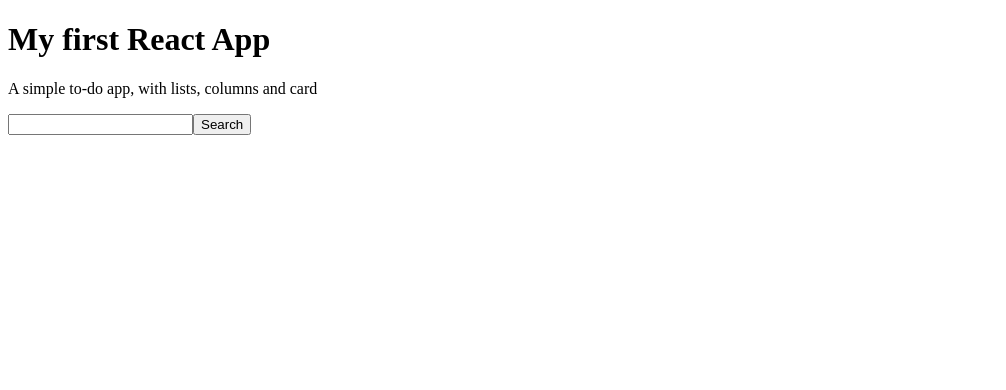
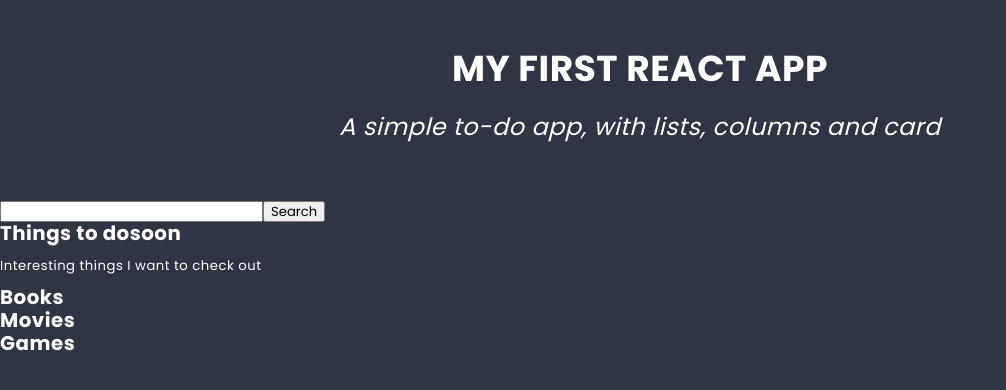
Before and after one commit to AlinaLubiana/Kodilla_React, a JavaScript app in the folder project-name/: page / in a window 1280 px wide. Shown: the top 390 px of the page, without its empty margins (0-1006 px from the left). Built offline with nearby package versions, Linux system fonts and the light colour scheme.

Commit message:
11.4 ex 1

```diff
--- a/project-name/package.json
+++ b/project-name/package.json
@@ -9,6 +9,7 @@
     "react": "^18.2.0",
     "react-dom": "^18.2.0",
     "react-scripts": "5.0.1",
+    "sass": "^1.57.1",
     "web-vitals": "^2.1.4"
   },
   "scripts": {
--- a/project-name/src/App.js
+++ b/project-name/src/App.js
@@ -1,11 +1,13 @@
 import Hero from './components/Hero/Hero'
 import SearchForm from './components/SearchForm/SearchForm'
+import List from './components/List/List';
 
 const App = () => {
   return (
     <div>
       <Hero />
       <SearchForm />
+      <List />
     </div>
   );
 };
--- a/project-name/src/components/Hero/Hero.js
+++ b/project-name/src/components/Hero/Hero.js
@@ -1,11 +1,12 @@
+import styles from './Hero.module.scss';
+
 const Hero = () => {
-    return (
-      <div>
-        <h1>My first React App</h1>
-        <p>A simple to-do app, with lists, columns and card</p>
-      </div>
-    );
-  };
-
+  return (
+    <div className={styles.hero}>
+      <h1 className={styles.title}>My first React App</h1>
+      <p className={styles.subtitle}>A simple to-do app, with lists, columns and card</p>
+    </div>
+  );
+};
 
   export default Hero;
--- /dev/null
+++ b/project-name/src/components/Hero/Hero.module.scss
@@ -0,0 +1,24 @@
+@import '../../styles/settings.scss';
+
+.hero {
+  padding: $base-size;
+}
+
+.title {
+  padding: ($base-size * 3) 0;
+  text-align: center;
+  font-size: ($base-size * 3);
+  text-transform: uppercase;
+}
+
+.subtitle {
+  padding: ($base-size * 2) 0;
+  text-align: center;
+  font-size: ($base-size * 2);
+  font-style: italic;
+  font-weight: normal;
+}
+
+.title + .subtitle {
+  margin-top: (- $base-size * 3);
+}
--- /dev/null
+++ b/project-name/src/components/List/List.js
@@ -0,0 +1,25 @@
+const List = () => {
+    return (
+
+      <div>
+        <header>
+          <h2>Things to do<span>soon</span></h2>
+        </header>
+        <p>Interesting things I want to check out</p>
+        <section>
+        <article>
+          <h2>Books</h2>
+        </article>
+        <article>
+          <h2>Movies</h2>
+        </article>
+        <article>
+          <h2>Games</h2>
+          </article>
+        </section>
+      </div>
+    );
+  };
+
+
+  export default List;
--- a/project-name/src/index.js
+++ b/project-name/src/index.js
@@ -1,5 +1,7 @@
 import ReactDOM from 'react-dom';
 import App from './App';
+import './styles/normalize.scss';
+import './styles/global.scss';
 
 ReactDOM.render(
   App(),
--- /dev/null
+++ b/project-name/src/styles/global.scss
@@ -0,0 +1,23 @@
+@import './settings.scss';
+
+*, *::before, *::after {
+  box-sizing: border-box;
+}
+
+body {
+  margin: 0;
+  padding: 0;
+  background: $color-dark;
+  font-family: $font-text;
+  font-size: ($base-size * 1.1);
+  color: $color-light;
+  letter-spacing: 0.5px;
+}
+
+:global(.container) {
+  width: 90%;
+  max-width: 1400px;
+  margin: 0 auto;
+}
+
+@import "./typography.scss";
--- /dev/null
+++ b/project-name/src/styles/normalize.scss
@@ -0,0 +1,349 @@
+/*! normalize.css v8.0.1 | MIT License | github.com/necolas/normalize.css */
+
+/* Document
+   ========================================================================== */
+
+/**
+ * 1. Correct the line height in all browsers.
+ * 2. Prevent adjustments of font size after orientation changes in iOS.
+ */
+
+ html {
+  line-height: 1.15; /* 1 */
+  -webkit-text-size-adjust: 100%; /* 2 */
+}
+
+/* Sections
+   ========================================================================== */
+
+/**
+ * Remove the margin in all browsers.
+ */
+
+body {
+  margin: 0;
+}
+
+/**
+ * Render the `main` element consistently in IE.
+ */
+
+main {
+  display: block;
+}
+
+/**
+ * Correct the font size and margin on `h1` elements within `section` and
+ * `article` contexts in Chrome, Firefox, and Safari.
+ */
+
+h1 {
+  font-size: 2em;
+  margin: 0.67em 0;
+}
+
+/* Grouping content
+   ========================================================================== */
+
+/**
+ * 1. Add the correct box sizing in Firefox.
+ * 2. Show the overflow in Edge and IE.
+ */
+
+hr {
+  box-sizing: content-box; /* 1 */
+  height: 0; /* 1 */
+  overflow: visible; /* 2 */
+}
+
+/**
+ * 1. Correct the inheritance and scaling of font size in all browsers.
+ * 2. Correct the odd `em` font sizing in all browsers.
+ */
+
+pre {
+  font-family: monospace, monospace; /* 1 */
+  font-size: 1em; /* 2 */
+}
+
+/* Text-level semantics
+   ========================================================================== */
+
+/**
+ * Remove the gray background on active links in IE 10.
+ */
+
+a {
+  background-color: transparent;
+}
+
+/**
+ * 1. Remove the bottom border in Chrome 57-
+ * 2. Add the correct text decoration in Chrome, Edge, IE, Opera, and Safari.
+ */
+
+abbr[title] {
+  border-bottom: none; /* 1 */
+  text-decoration: underline; /* 2 */
+  text-decoration: underline dotted; /* 2 */
+}
+
+/**
+ * Add the correct font weight in Chrome, Edge, and Safari.
+ */
+
+b,
+strong {
+  font-weight: bolder;
+}
+
+/**
+ * 1. Correct the inheritance and scaling of font size in all browsers.
+ * 2. Correct the odd `em` font sizing in all browsers.
+ */
+
+code,
+kbd,
+samp {
+  font-family: monospace, monospace; /* 1 */
+  font-size: 1em; /* 2 */
+}
+
+/**
+ * Add the correct font size in all browsers.
+ */
+
+small {
+  font-size: 80%;
+}
+
+/**
+ * Prevent `sub` and `sup` elements from affecting the line height in
+ * all browsers.
+ */
+
+sub,
+sup {
+  font-size: 75%;
+  line-height: 0;
+  position: relative;
+  vertical-align: baseline;
+}
+
+sub {
+  bottom: -0.25em;
+}
+
+sup {
+  top: -0.5em;
+}
+
+/* Embedded content
+   ========================================================================== */
+
+/**
+ * Remove the border on images inside links in IE 10.
+ */
+
+img {
+  border-style: none;
+}
+
+/* Forms
+   ========================================================================== */
+
+/**
+ * 1. Change the font styles in all browsers.
+ * 2. Remove the margin in Firefox and Safari.
+ */
+
+button,
+input,
+optgroup,
+select,
+textarea {
+  font-family: inherit; /* 1 */
+  font-size: 100%; /* 1 */
+  line-height: 1.15; /* 1 */
+  margin: 0; /* 2 */
+}
+
+/**
+ * Show the overflow in IE.
+ * 1. Show the overflow in Edge.
+ */
+
+button,
+input { /* 1 */
+  overflow: visible;
+}
+
+/**
+ * Remove the inheritance of text transform in Edge, Firefox, and IE.
+ * 1. Remove the inheritance of text transform in Firefox.
+ */
+
+button,
+select { /* 1 */
+  text-transform: none;
+}
+
+/**
+ * Correct the inability to style clickable types in iOS and Safari.
+ */
+
+button,
+[type="button"],
+[type="reset"],
+[type="submit"] {
+  -webkit-appearance: button;
+}
+
+/**
+ * Remove the inner border and padding in Firefox.
+ */
+
+button::-moz-focus-inner,
+[type="button"]::-moz-focus-inner,
+[type="reset"]::-moz-focus-inner,
+[type="submit"]::-moz-focus-inner {
+  border-style: none;
+  padding: 0;
+}
+
+/**
+ * Restore the focus styles unset by the previous rule.
+ */
+
+button:-moz-focusring,
+[type="button"]:-moz-focusring,
+[type="reset"]:-moz-focusring,
+[type="submit"]:-moz-focusring {
+  outline: 1px dotted ButtonText;
+}
+
+/**
+ * Correct the padding in Firefox.
+ */
+
+fieldset {
+  padding: 0.35em 0.75em 0.625em;
+}
+
+/**
+ * 1. Correct the text wrapping in Edge and IE.
+ * 2. Correct the color inheritance from `fieldset` elements in IE.
+ * 3. Remove the padding so developers are not caught out when they zero out
+ *    `fieldset` elements in all browsers.
+ */
+
+legend {
+  box-sizing: border-box; /* 1 */
+  color: inherit; /* 2 */
+  display: table; /* 1 */
+  max-width: 100%; /* 1 */
+  padding: 0; /* 3 */
+  white-space: normal; /* 1 */
+}
+
+/**
+ * Add the correct vertical alignment in Chrome, Firefox, and Opera.
+ */
+
+progress {
+  vertical-align: baseline;
+}
+
+/**
+ * Remove the default vertical scrollbar in IE 10+.
+ */
+
+textarea {
+  overflow: auto;
+}
+
+/**
+ * 1. Add the correct box sizing in IE 10.
+ * 2. Remove the padding in IE 10.
+ */
+
+[type="checkbox"],
+[type="radio"] {
+  box-sizing: border-box; /* 1 */
+  padding: 0; /* 2 */
+}
+
+/**
+ * Correct the cursor style of increment and decrement buttons in Chrome.
+ */
+
+[type="number"]::-webkit-inner-spin-button,
+[type="number"]::-webkit-outer-spin-button {
+  height: auto;
+}
+
+/**
+ * 1. Correct the odd appearance in Chrome and Safari.
+ * 2. Correct the outline style in Safari.
+ */
+
+[type="search"] {
+  -webkit-appearance: textfield; /* 1 */
+  outline-offset: -2px; /* 2 */
+}
+
+/**
+ * Remove the inner padding in Chrome and Safari on macOS.
+ */
+
+[type="search"]::-webkit-search-decoration {
+  -webkit-appearance: none;
+}
+
+/**
+ * 1. Correct the inability to style clickable types in iOS and Safari.
+ * 2. Change font properties to `inherit` in Safari.
+ */
+
+::-webkit-file-upload-button {
+  -webkit-appearance: button; /* 1 */
+  font: inherit; /* 2 */
+}
+
+/* Interactive
+   ========================================================================== */
+
+/*
+ * Add the correct display in Edge, IE 10+, and Firefox.
+ */
+
+details {
+  display: block;
+}
+
+/*
+ * Add the correct display in all browsers.
+ */
+
+summary {
+  display: list-item;
+}
+
+/* Misc
+   ========================================================================== */
+
+/**
+ * Add the correct display in IE 10+.
+ */
+
+template {
+  display: none;
+}
+
+/**
+ * Add the correct display in IE 10.
+ */
+
+[hidden] {
+  display: none;
+}
--- /dev/null
+++ b/project-name/src/styles/settings.scss
@@ -0,0 +1,10 @@
+$color-light: #fff;
+$color-dark: #2f3542;
+$color-success: #26de81;
+$color-warning: #e1644e;
+
+$font-text: 'Poppins', sans-serif;
+
+$radius: 5px;
+$base-size: 12px;
+$transition: all 0.5s;
--- /dev/null
+++ b/project-name/src/styles/typography.scss
@@ -0,0 +1,6 @@
+@import './settings.scss';
+@import url('https://fonts.googleapis.com/css?family=Poppins:400,700');
+
+h1, h2, h3, h4, h5, h6 {
+  margin: 0;
+}
```
Also changed, not shown: project-name/src/components/SearchForm/SearchForm.js (indentation only), 1 other file (tests, documents, lock files or other folders).
